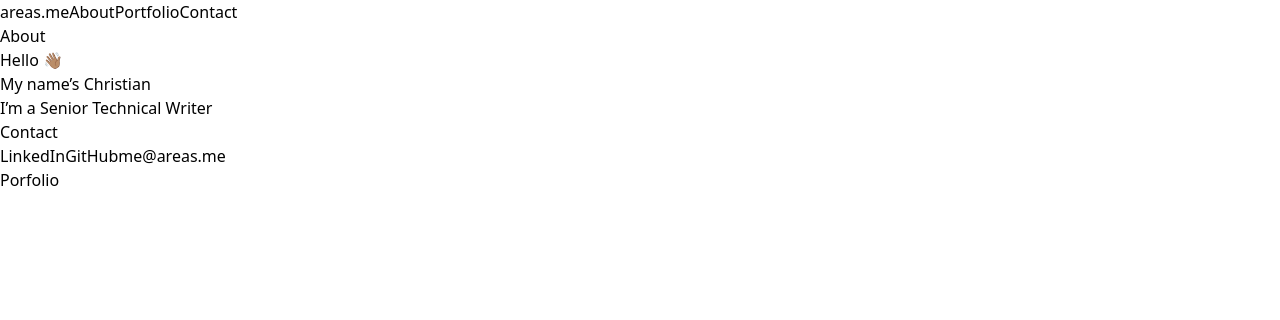
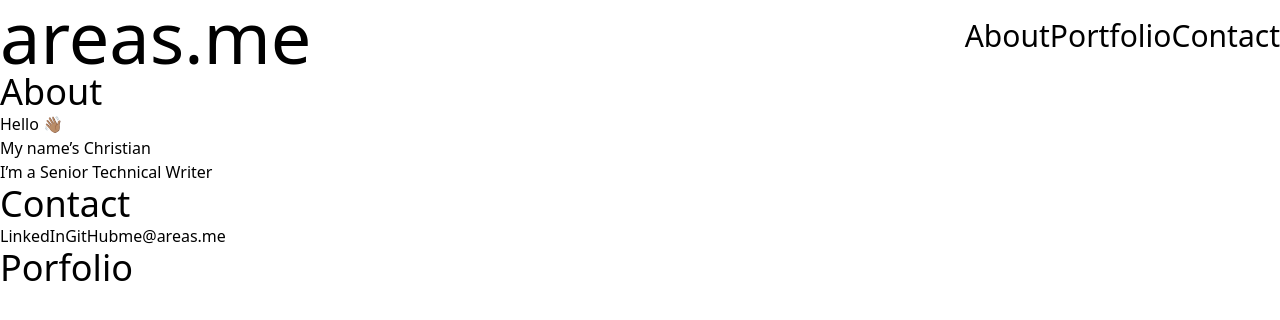
Before and after one commit to areas-boot-camp-challenges/02-portfolio, a website: page index.html in a window 1280 px wide. Drawn offline with Linux system fonts and the light colour scheme.

Commit message:
Continued to style navigation and section headers.

```diff
--- a/index.html
+++ b/index.html
@@ -33,10 +33,10 @@
 
     <main>
 
-      <header id="header" class="flex flex-row">
-        <h1><a href="#">areas.me</a></h1>
+      <header id="header" class="flex justify-between items-center">
+        <h1 class="text-7xl"><a href="#">areas.me</a></h1>
         <nav>
-          <ul class="inline-flex">
+          <ul class="flex text-3xl">
             <li><a href="#about">About</a></li>
             <li><a href="#portfolio">Portfolio</a></li>
             <li><a href="#contact">Contact</a></li>
@@ -45,15 +45,15 @@
       </header>
 
       <section id="about">
-        <h2>About</h2>
+        <h2 class="text-4xl">About</h2>
         <p>Hello 👋🏽</p>
         <p>My name’s Christian</p>
         <p>I’m a Senior Technical Writer</p>
       </section>
 
       <section id="contact">
-        <h2>Contact</h2>
-        <ul class="inline-flex">
+        <h2 class="text-4xl">Contact</h2>
+        <ul class="flex">
           <li><a href="http://linkedin.com/in/christianareas">LinkedIn</a></li>
           <li><a href="https://github.com/christianareas">GitHub</a></li>
           <li><a href="mailto:me@areas.me">me@areas.me</a></li>
@@ -61,14 +61,13 @@
       </section>
 
       <section id="portfolio">
-        <h2>Porfolio</h2>
+        <h2 class="text-4xl">Porfolio</h2>
         <section id="portfolio-highlight" class="portfolio-item"></section>
         <section class="portfolio-item"></section>
         <section class="portfolio-item"></section>
       </section>
 
       <footer>
-
       </footer>
 
     </main>
```
Also changed, not shown: assets/output.css.
